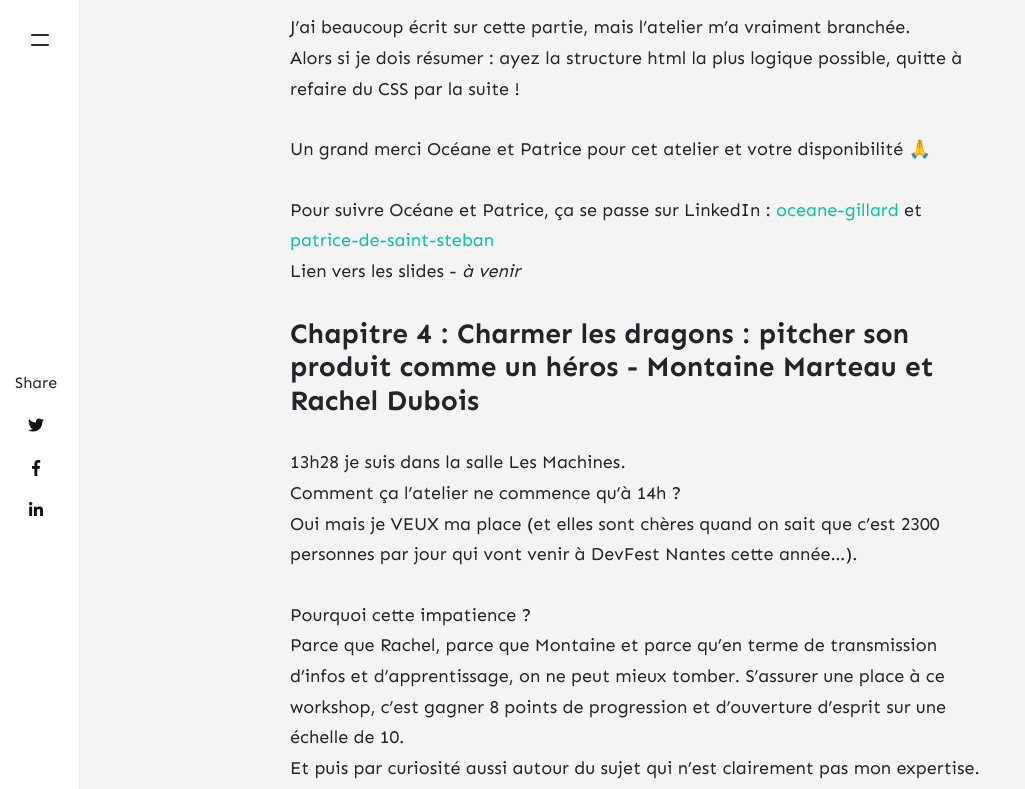
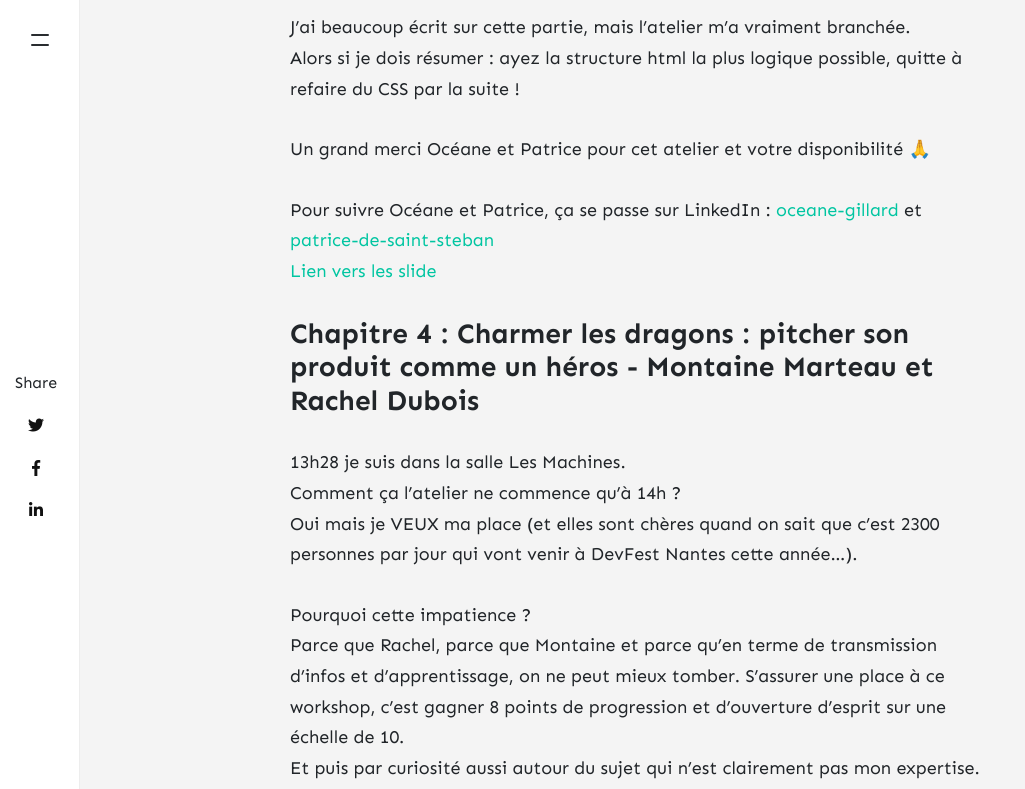
Before and after one commit to klaukf/blog, a Jekyll site: the page built from _posts/2025-10-16-mon-devfest-nantes-2025-a-moi.md, in a window 1280 px wide and 900 px high, scrolled down 10563 px, cut to the strip 0-789 px from the top of the window. Shown: the whole strip, without its empty margins (0-1025 px from the left). Built offline with Jekyll 4.4.1, drawn with Linux system fonts in a browser that asks for light colours; nearby versions of some CDN libraries; comment, search, counter and statistics services are not loaded.

Commit message:
Update link to slides for Océane and Patrice's workshop
Merci pour l'article qui décrit bien ce qu'on a voulu faire passer dans notre atelier.

```diff
--- a/_posts/2025-10-16-mon-devfest-nantes-2025-a-moi.md
+++ b/_posts/2025-10-16-mon-devfest-nantes-2025-a-moi.md
@@ -165,7 +165,7 @@
 Un grand merci Océane et Patrice pour cet atelier et votre disponibilité 🙏
 
 Pour suivre Océane et Patrice, ça se passe sur LinkedIn : [oceane-gillard](https://www.linkedin.com/in/oceane-gillard/) et [patrice-de-saint-steban](https://www.linkedin.com/in/patrice-de-saint-steban/)
-Lien vers les slides - *à venir*
+[Lien vers les slide](https://docs.google.com/presentation/d/1cN_PAvfl6Jdz0E5e9EdtXn1RCq6iGxCDcoIEuLJOfkM/edit?usp=sharing)
 
 
 
```
